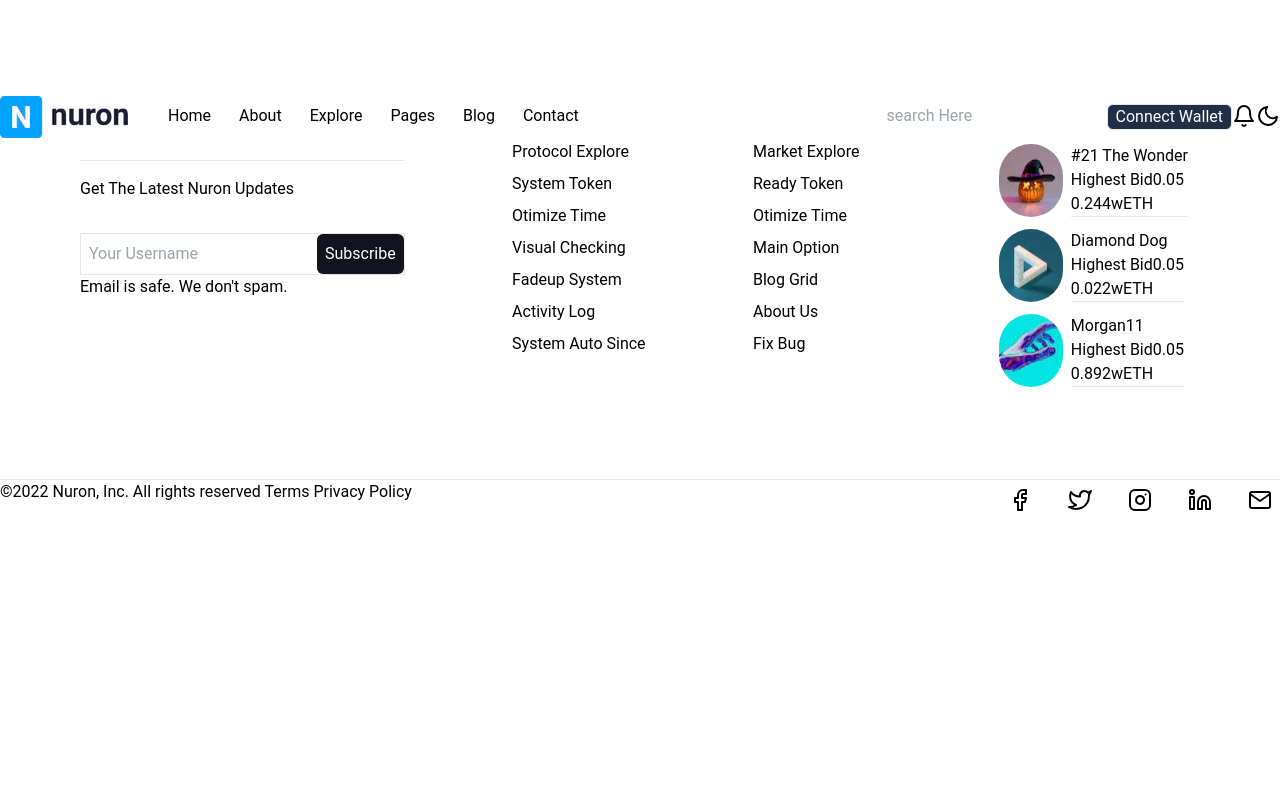
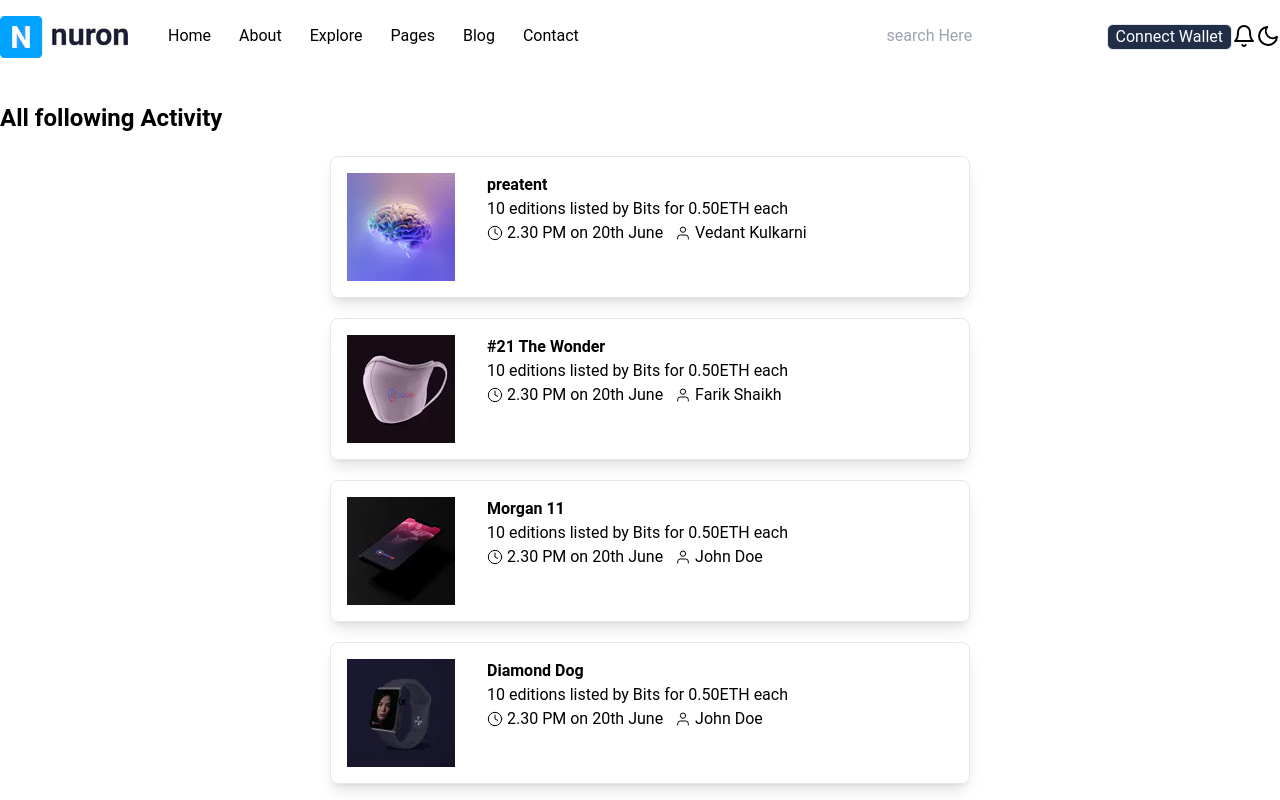
Before and after one commit to Vedant18K/nft, a React (Create React App) app: page /pages in a window 1280 px wide. Shown: the top 800 px of the page. Built offline with nearby package versions, Linux system fonts and the light colour scheme; the HTML template or start-up script is replaced by a standard one.

Commit message:
all pages done

```diff
--- a/src/Explore/Expores.jsx
+++ b/src/Explore/Expores.jsx
@@ -7,8 +7,9 @@ const Expores = () => {
 
   return (
     <div>
-        <div className='pt-[100px]'>Explore Style Isotop</div>
-        <div>Explore Product</div>
+        <div className='pt-[100px] text-[24px] font-bold'>Explore Style Isotop</div>
+        <hr/>
+        <div className='text-[24px] font-bold'>Explore Product</div>
         <LiveBidding array={array}/>
         <LiveBidding array={array1}/>
 
--- a/src/HomePage/AboutUs.jsx
+++ b/src/HomePage/AboutUs.jsx
@@ -108,7 +108,7 @@ const AboutUs = () => {
         <div className="text-[24px] font-bold pt-6 text-center">
           Nuron Statistics
         </div>
-        <div className="counters-container flex flex-row justify-evenly text-center">
+        <div className="counters-container flex flex-row  flex-wrap justify-evenly text-center">
           <div
             className="counter shadow-md"
             style={{
--- a/src/HomePage/Footer.jsx
+++ b/src/HomePage/Footer.jsx
@@ -30,7 +30,7 @@ const Footer = () => {
     },
   ];
   return (
-    <div>
+    <div >
       <div className="flex justify-between m-[80px]" >
         <div>
           <div className="pt-4 pb-4">
--- a/src/HomePage/Step.jsx
+++ b/src/HomePage/Step.jsx
@@ -49,7 +49,7 @@ const Step = () => {
   return (
     <div>
       <div className="container px-14 font-bold text-[24px]">Create and sell your NFTs</div>
-    <div className="flex justify-center px-20 gap-10 pt-[80px]">
+    <div className="flex flex-wrap justify-center px-20 gap-10 pt-[80px] ">
 
       {steps.map((step, index) => (
         <div
--- a/src/HomePage/TopCollection.jsx
+++ b/src/HomePage/TopCollection.jsx
@@ -51,7 +51,7 @@ const TopCollection = () => {
   return (
     <div>
       <div className="text-[24px] font-bold pt-10 px-4">Top Collection</div>
-      <div className="flex justify-between px-6 pt-10 pb-4 ">
+      <div className="flex flex-wrap justify-between px-6 pt-10 pb-4 ">
         {largearray.map((collection, index) => (
           <div className=" border px-4 py-4 rounded-xl shadow-2xl" key={index}>
             <div className=" rounded-md">
--- a/src/Notification/Notification.jsx
+++ b/src/Notification/Notification.jsx
@@ -64,7 +64,7 @@ const Notification = () => {
   return (
     <div>
       {/* <NavBar /> */}
-      <div className="pt-20">All following Activity</div>
+      <div className="pt-[100px] text-[24px] font-bold ">All following Activity</div>
       <div className="container mx-[10px]">
         {notificationArray.map((activityItem, index) => (
           <div className="flex border rounded-lg shadow-lg w-[50%] mx-auto my-5" key={index}>
--- a/src/Pages/Pages.jsx
+++ b/src/Pages/Pages.jsx
@@ -1,8 +1,11 @@
 import React from 'react'
+import Notification from '../Notification/Notification'
 
 const Pages = () => {
   return (
-    <div></div>
+    <div>
+      <Notification/>
+    </div>
   )
 }
 
```
